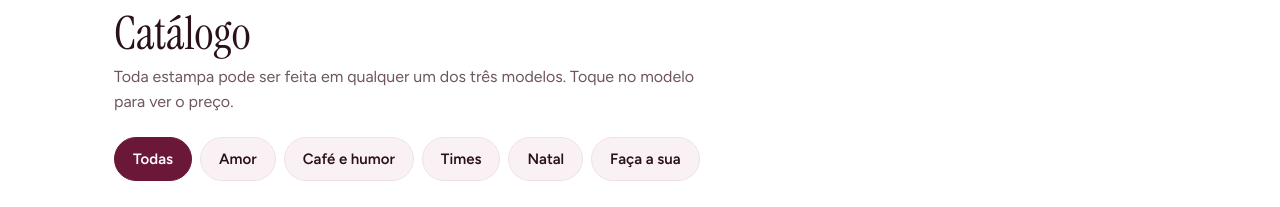
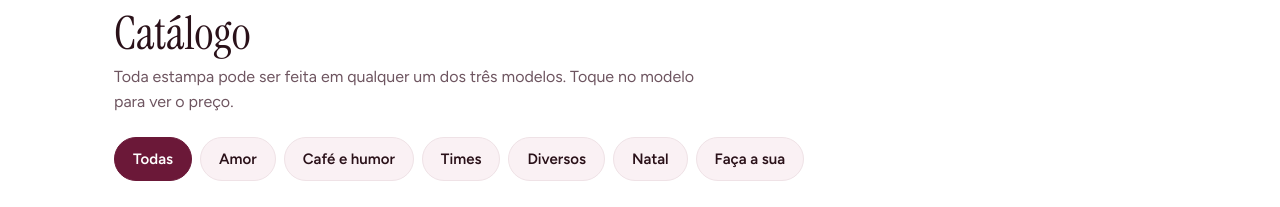
Before and after one commit to vitorkkkp0/vitorkkkp0.github.io, a plain HTML site: page index.html in a window 1280 px wide. Shown: the part 840-1047 px from the top of the page. Drawn offline with Linux system fonts and the light colour scheme.

Commit message:
Adiciona aba Diversos
Co-Authored-By: Claude Opus 5.5 <noreply@anthropic.com>
Claude-Session: https://claude.ai/code/session_01SvboTPtqaVHd7DGG2ewCw6

```diff
--- a/index.html
+++ b/index.html
@@ -196,7 +196,7 @@ const TYPES = [
   {id:"magica",  nome:"Mágica",             curto:"Mágica",          preco:59.90, bf:49.90}
 ];
 
-const COLS = {amor:"Amor", cafe:"Café e humor", times:"Times", natal:"Natal", sua:"Faça a sua"};
+const COLS = {amor:"Amor", cafe:"Café e humor", times:"Times", diversos:"Diversos", natal:"Natal", sua:"Faça a sua"};
 
 const ITEMS = [
   {col:"amor", img:"img/amor1.jpg", nome:"Amor para a vida toda", desc:"Casalzinho abraçado em tons de rosa e azul. Presente certeiro para namorado ou namorada."},
@@ -228,6 +228,18 @@ const ITEMS = [
   {col:"times", imgs:["img/times/fortaleza-1.jpg"], nome:"Fortaleza", desc:"Caneca no estilo da camisa do time, com número nas costas."},
   {col:"times", imgs:["img/times/ceara-1.jpg"], nome:"Ceará", desc:"Caneca no estilo da camisa do time, com número nas costas."},
   {col:"times", imgs:["img/times/goias-1.jpg"], nome:"Goiás", desc:"Caneca no estilo da camisa do time, com número nas costas."},
+  {col:"diversos", img:"img/div-01.jpg", nome:"Aprecie cada momento", desc:"Flores lilás e amarelas com “Aprecie cada momento da sua jornada”."},
+  {col:"diversos", img:"img/div-04.jpg", nome:"Você a todas supera", desc:"Rosas azuis e rosé com o versículo “Muitas mulheres são exemplares, mas você a todas supera”."},
+  {col:"diversos", img:"img/div-12.jpg", nome:"Acredite no que faz", desc:"Coroa e flores em lilás e rosa com “Acredite no que faz e lute pelo que acredita”."},
+  {col:"diversos", img:"img/div-07.jpg", nome:"Cultive-se todos os dias", desc:"Rosas em aquarela com “Cultive-se todos os dias”."},
+  {col:"diversos", img:"img/div-10.jpg", nome:"Apaixonada pela mulher que me tornei", desc:"Moça de cabelo rosa com a frase “Sigo apaixonada pela mulher que me tornei”."},
+  {col:"diversos", img:"img/div-03.jpg", nome:"Seja tudo o que quiser ser", desc:"Listras rosa com acessórios femininos e “Seja tudo o que quiser ser”."},
+  {col:"diversos", img:"img/div-11.jpg", nome:"Viva corajosamente", desc:"Cactos em aquarela com “Viva corajosamente”."},
+  {col:"diversos", img:"img/div-08.jpg", nome:"Persiga seus sonhos", desc:"Galáxia lilás com “Persiga os seus sonhos, eles sabem o caminho”."},
+  {col:"diversos", img:"img/div-02.jpg", nome:"Lute como uma mulher", desc:"Listras preto e rosé com “Lute como uma mulher”."},
+  {col:"diversos", img:"img/div-05.jpg", nome:"Lanchonete anos 50", desc:"Fundo preto com milkshakes, cerejas e letreiro neon."},
+  {col:"diversos", img:"img/div-06.jpg", nome:"Mapa do Maroto", desc:"Pergaminho envelhecido com castelo e o mapa da série de bruxos."},
+  {col:"diversos", img:"img/div-09.jpg", nome:"Relíquias", desc:"Símbolo das relíquias sobre nuvem de palavras em preto e branco."},
   {col:"natal", img:"img/natal1.jpg", nome:"Noite Feliz", desc:"Guirlanda de azevinho com “Feliz Natal” em letra cursiva e bolas natalinas do outro lado."},
   {col:"natal", img:"img/natal2.jpg", nome:"Aconchego", desc:"Fundo bege, flocos suaves e uma pequena floresta de pinheiros. Delicada e minimalista."},
   {col:"natal", img:"img/natal3.jpg", nome:"Turma do Biscoito", desc:"“Modo Natal ativado!” com uma turma de biscoitos de gengibre. Ótima para amigo secreto."},
```
Also changed, not shown: img/div-01.jpg (added), img/div-02.jpg (added), img/div-03.jpg (added), img/div-04.jpg (added), img/div-05.jpg (added), img/div-06.jpg (added), img/div-07.jpg (added), img/div-08.jpg (added), img/div-09.jpg (added), img/div-10.jpg (added), img/div-11.jpg (added), img/div-12.jpg (added).
